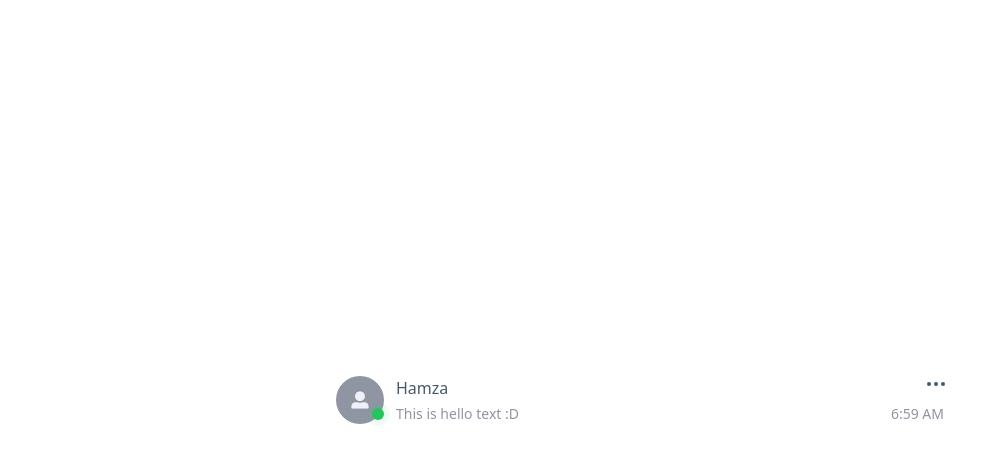
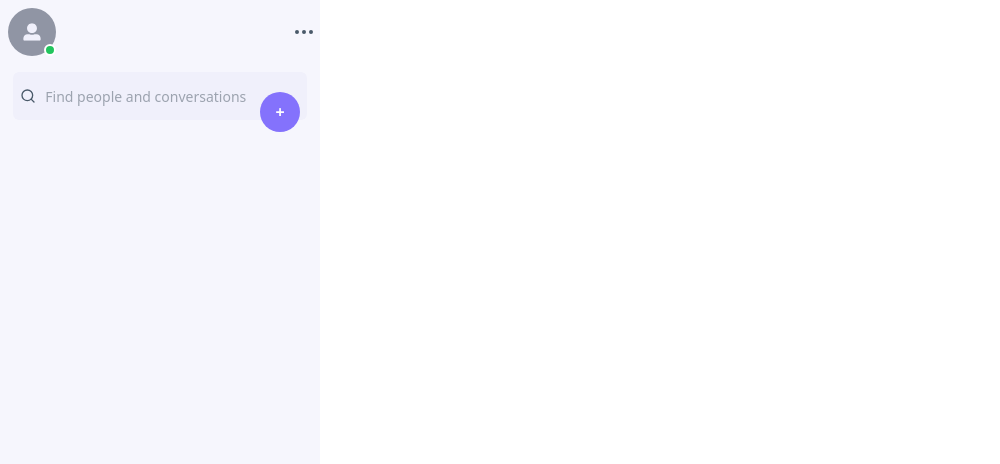
Before and after one commit to blazenn2/Chat-Application, a React (Create React App) app in the folder client/: page / in a window 1280 px wide. Shown: the top 464 px of the page, without its empty margins (0-1000 px from the left). Built offline with nearby package versions, Linux system fonts and the light colour scheme.

Commit message:
Construction of sidebar

```diff
--- a/client/src/App.js
+++ b/client/src/App.js
@@ -1,9 +1,9 @@
-import Card from "./components/card";
+import SideBar from "./container/sider-bar";
 
 function App() {
   return (
-    <div className="w-screen h-screen flex items-center justify-center">
-      <Card name="Hamza" ping={true} time="6:59 am" message="This is hello text :D" />
+    <div className="w-screen h-screen flex items-center justify-start">
+      <SideBar />
     </div>
   );
 }
--- /dev/null
+++ b/client/src/container/sider-bar.jsx
@@ -0,0 +1,21 @@
+import Header from '../layout/header'
+import Input from '../components/input'
+import { FiSearch } from "react-icons/fi"
+import Button from '../components/button'
+
+const SideBar = () => {
+    return (
+        <div className="w-1/4 h-full bg-background">
+            <Header status="active" />
+            <div className="flex items-center justify-center relative">
+                <FiSearch className='text-text-normal absolute left-5' />
+                <div className="w-11/12">
+                    <Input placeholder="Find people and conversations" style={{paddingLeft: "2rem"}} />
+                </div>
+                <Button shape="circle" text="+" className="absolute right-5 -bottom-3 font-bold" />
+            </div>
+        </div>
+    )
+}
+
+export default SideBar
--- /dev/null
+++ b/client/src/layout/header/index.jsx
@@ -0,0 +1,37 @@
+import { useRef } from "react";
+import { FaUserAlt } from "react-icons/fa";
+import { FiMoreHorizontal } from "react-icons/fi";
+
+const Header = (props) => {
+    const modal = useRef();
+    const triggerModal = () => {
+        if (modal.current.style.height === "7rem") {
+            modal.current.style.height = "0rem";
+            modal.current.style.opacity = 0;
+        }
+        else {
+            modal.current.style.height = "7rem";
+            modal.current.style.opacity = 1;
+        }
+    };
+
+    return (
+        <div className="w-full h-16 flex items-center justify-between p-2 mb-2">
+            <div className="bg-text-primary p-4 rounded-full mr-3 flex items-center justify-center relative">
+                <FaUserAlt className="text-text-box scale-110" />
+                <div className={`${props.status === "active" ? "bg-green-500" : "bg-yellow-500"} w-3 h-3 rounded-full absolute right-0 bottom-0 border-2 border-white`}></div>
+            </div>
+            <div className="flex flex-col justify-between items-end relative">
+                <button onClick={triggerModal} className="z-50">
+                    <FiMoreHorizontal className="scale-150 text-text-normal" />
+                </button>
+                <div className="bg-white w-32 rounded-lg absolute top-5 right-0 transition-all ease-in-out flex flex-col justify-around py-2 shadow-2xl z-20" style={{ height: "0rem", opacity: 0 }} ref={modal}>
+                    <div className="text-center h-1/2 flex items-center justify-center text-text-primary hover:bg-text-box">Settings</div>
+                    <div className="text-center h-1/2 flex items-center justify-center text-text-primary hover:bg-text-box">Logout</div>
+                </div>
+            </div>
+        </div>
+    )
+}
+
+export default Header
--- a/client/tailwind.config.js
+++ b/client/tailwind.config.js
@@ -12,6 +12,7 @@ module.exports = {
         "primary-light": "rgba(71, 41, 125, 0.8)",
         "secondary": "rgba(132, 114, 252, 1)",
         "secondary-light": "rgba(132, 114, 252, 0.8)",
+        "background" : "rgba(246, 246, 253, 1)",
         "text-box": "rgba(240, 240, 251, 1)",
         "text-primary": "rgba(144, 149, 164, 1)",
         "text-secondary": "rgba(255,255,255,1)",
```
Also changed, not shown: client/src/container/ex.js (deleted), client/src/layout/header/index.js (deleted).
